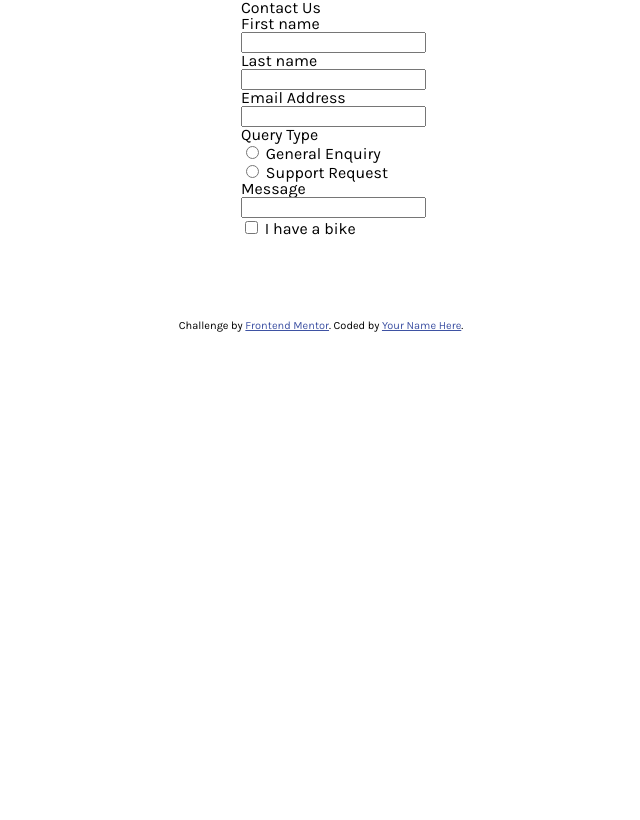
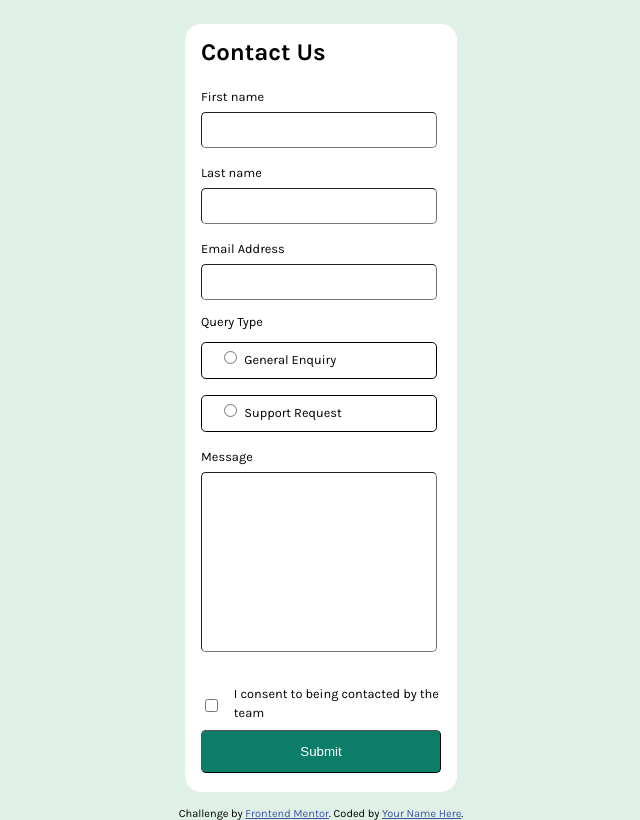
Before and after one commit to Vidottizzz/Contact-form, a plain HTML site: page index.html in a window 1280 px wide. Shown: the whole page, without its empty margins (319-959 px from the left). Drawn offline with Linux system fonts and the light colour scheme.

Commit message:
estrutura do formulario pronta

```diff
--- a/index.html
+++ b/index.html
@@ -35,11 +35,15 @@
         <label for="css">Support Request</label><br>
       </div>
     </div>
+    <div class="msg">
       <label for="lname">Message</label><br>
       <input type="text" id="lname" name="lname"><br>
-
-      <input type="checkbox" id="vehicle1" name="vehicle1" value="Bike">
-      <label for="vehicle1"> I have a bike</label><br>
+    </div>
+      <div class="consent">
+        <input type="checkbox" id="consent" name="consent" value="Bike">
+        <label for="consent"> I consent to being contacted by the team</label><br>
+      </div>
+      <input type="submit" value="Submit">
   </form>
 </div>
   <!-- Contact Us
--- a/styles/style.css
+++ b/styles/style.css
@@ -31,6 +31,7 @@ footer, header, hgroup, menu, nav, section {
 body {
 	line-height: 1;
     font-family: "Karla"; /* 400,700 */
+    background-color: var(--Green200);
 }
 ol, ul {
 	list-style: none;
@@ -63,16 +64,69 @@ table {
 --Grey500: hsl(186, 15%, 59%);
 --Grey900: hsl(187, 24%, 22%);
 }
-.card {
-    width: 10rem;
-    height: 20rem;
-    margin: auto;
+h1 {
+    font-size: 1.5rem;
+    font-weight: 700;
+    margin-bottom: 1.5rem;
+}
+input[type=text] {
+    width: 96%;
+    height: 2rem;
+    border-radius: 0.3rem;
+    margin: 0.5rem 0 1rem 0;
+    border-width: thin;
+}
+p {
+    margin-bottom: 0.8rem;
+}
+label,p {
+    font-size: 0.8rem;
 }
 
-
-
-
-
+.card {
+    padding: 1rem;
+    width: 15rem;
+    height: 46rem;
+    margin: 1.5rem auto 1rem auto;
+    background-color: white;
+    border-radius: 1rem;
+}
+.query-divone,.query-divtwo {
+border: 1px solid;
+border-radius: 0.3rem;
+height: 2.2rem;
+border-width: thin;
+width: 97.5%;
+margin-bottom: 1rem;
+}
+.query-divone label,input {
+   margin-top: 0.5rem;
+}
+.query-divone input, .query-divtwo input{
+    margin-left: 1.4rem;
+}
+.consent {
+    margin-top: 1rem;
+}
+.consent label {
+    margin-left: 0.8rem;
+    font-size: 0.8rem;
+    line-height: 1.2rem;
+}
+.msg input {
+height: 11rem;
+}
+.consent {
+    display: flex;
+}
+input[type=submit] {
+    background-color: var(--Green600);
+    border-width: thin;
+    width: 100%;
+    padding: 0.8rem;
+    border-radius: 0.3rem;
+    color: white;
+}
 .attribution {
     font-size: 11px;
     text-align: center;
```
